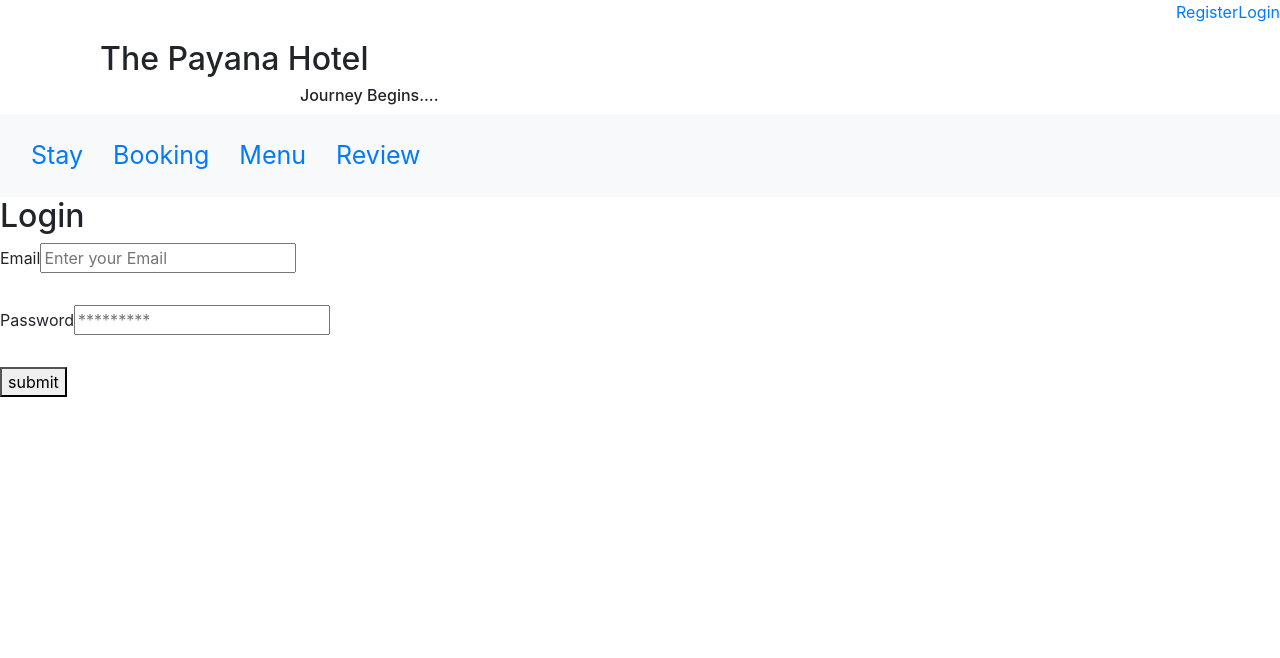
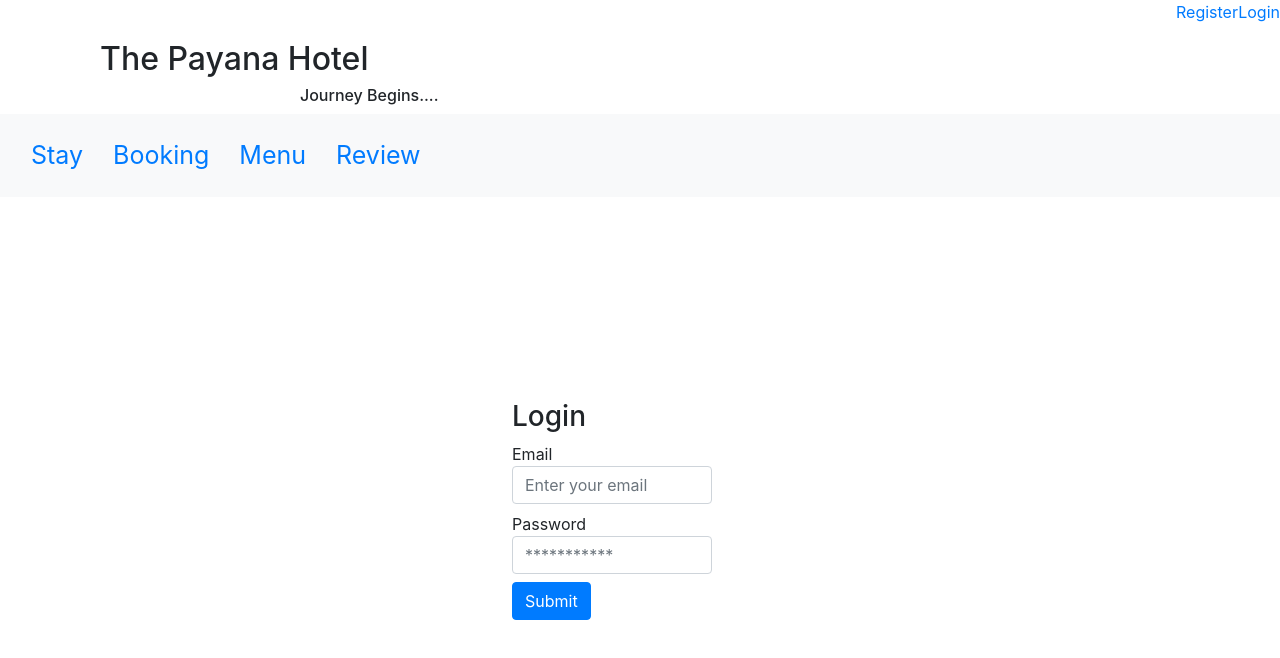
Before and after one commit to varshithag/hotel-booking-project, a React (Create React App) app in the folder client/: page /users/login in a window 1280 px wide. Shown: the top 658 px of the page. Built offline with nearby package versions, Linux system fonts and the light colour scheme.

Commit message:
changes made in login

```diff
--- a/client/src/App.js
+++ b/client/src/App.js
@@ -43,9 +43,9 @@ class App extends React.Component{
 
         <nav class="navbar navbar-expand-lg navbar-light bg-light">
             <Link className="nav-item navlink" to="/stay">Stay</Link>
-            <Link className="nav-item navlink">Booking</Link>
-            <Link className="nav-item navlink">Menu</Link>
-            <Link className="nav-item navlink">Review</Link>
+            <Link className="nav-item navlink" to="/">Booking</Link>
+            <Link className="nav-item navlink" to="/">Menu</Link>
+            <Link className="nav-item navlink" to="/">Review</Link>
         </nav>
 
         <Switch>
--- a/client/src/components/Authentication/Login.js
+++ b/client/src/components/Authentication/Login.js
@@ -1,21 +1,20 @@
 import React from 'react'
 import axios from 'axios'
 import { Formik, Form, Field } from 'formik';
-import * as Yup from 'yup'
+import * as Yup from 'yup';
 
-const LoginSchema = Yup.object().shape({
-    email: Yup.string()
-        .email('Invalid email')
-        .required('Field Required'),
-    password: Yup.string()
-        .min(6, 'Too short!')
-        .max(12, 'Too long!')
-        .required('Field Required'),
-
-});
-
-class Login extends React.Component {
+const LoginSchema=Yup.object().shape({
+    email:Yup.string()
+    .email('Invaild email..!!')
+    .required("email can't be blank"),
+    password:Yup.string()
+    .min(6, 'Too Short!')
+    .max(12, 'Too long..!')
+    .required('password required')
+})
+class Login extends React.Component{
     handleSubmit = (formData) => {
+        console.log('am in outside the handlesubmit')
         axios.post('http://localhost:3006/users/login', formData)
             .then(response => {
                 console.log(response.data)
@@ -23,146 +22,46 @@ class Login extends React.Component {
                     alert(response.data.errors)
                 } else {
                     const token = response.data.token
+                    console.log('am in handlesubmit')
                     localStorage.setItem('userAuthToken', token)
                     this.props.history.push('/users/account')
                 }
             })
     }
-    render() {
-        return (
-            <div>
-                <h2>Login</h2>
-                <Formik
+    render(){
+        return(
+               <div className="container login-box">
+                <div className="row">
+               <Formik
                     initialValues={{
-                        email: "",
-                        password: ""
+                        email: '',
+                        password:''
                     }}
                     validationSchema={LoginSchema}
                     onSubmit={this.handleSubmit}>
-                    {({ errors, touched }) => (
-                        <Form>
-                            <label>
-                                Email
-                            <Field type="text" placeholder="Enter your Email" name="email" />
-                                {errors.email && touched.email ? (<div>{errors.email}</div>) : null}
-                            </label><br /><br />
+                     {({ errors, touched })=>(
+                            <Form className="form-group">
 
-                            <label>
-                                Password
-                            <Field type="password" name="password" placeholder="*********" />
-                                {errors.password && touched.password ? (<div>{errors.password}</div>) : null}
-                            </label><br /><br />
-                            <button type="submit">submit</button>
-                        </Form>
-                    )}
-                </Formik>
+                        <h3>Login</h3>
+                <label> Email
+                    <Field type="text" name="email" className="form-control" placeholder="Enter your email"/>
+                    {errors.email && touched.email ? (
+                            <div>{errors.email}</div>
+                    ):null}
+                </label><br/>
+                <label> Password
+                    <Field type="password" name="password" className="form-control" placeholder="***********"/>
+                    {errors.password && touched.password ? (
+                            <div>{errors.password}</div>
+                         ):null}
+                </label><br/>
+                    <button type="submit" className="btn btn-primary">Submit</button>
+            </Form>
+            )}
+            </Formik>
+            </div>
             </div>
         )
     }
 }
-
 export default Login
-
-
-
-
-
-
-
-// import React from 'react'
-// import axios from 'axios'
-// import { Formik, Form, Field } from 'formik';
-// import * as Yup from 'yup';
-
-// const LoginSchema=Yup.object().shape({
-//     username:Yup.string()
-//     .min(5, 'Too Short!')
-//     .required("username can't be blank"),
-//     email:Yup.string()
-//     .email('Invaild email..!!')
-//     .required("email can't be blank"),
-//     password:Yup.string()
-//     .min(6, 'Too Short!')
-//     .max(12, 'Too long..!')
-//     .required('password required')
-// })
-// class Login extends React.Component{
-//     constructor(){
-//         super()
-//         this.state={
-//             email:"",
-//             password:""
-//         }
-//     }
-
-//     handleChange=(e)=>{
-//         e.persist()
-//         this.setState(()=>({
-//             [e.target.name]:e.target.value
-//         }))
-//     }
-//     handleSubmit=(e)=>{
-//         e.preventDefault()
-//         const formData={
-//             email:this.state.email,
-//             password:this.state.password
-//         }
-//         console.log(formData)
-//         axios.post(`http://localhost:3006/users/login`,formData)
-//         .then(response=>{
-//             console.log(response.data)
-//             if(response.data.errors){
-//                 alert(response.data.token)
-//             }else{
-//                 const token=response.data.token
-//                 console.log(token)
-//                 localStorage.setItem('userAuthToken',token)
-//                 this.props.history.push('/users/account')
-//             }
-//         })
-//     }
-//     render(){
-//         return(
-//             <fieldset >
-
-//                <div className="container login-box">
-//                 <div className="row">
-
-//                <Formik
-//                     initialValues={{
-//                         username: '',
-//                         email: '',
-//                         password:''
-//                     }}
-//                     validationSchema={LoginSchema}
-//                     onSubmit={this.handleSubmit}>
-//                      {({ errors, touched })=>(
-//                          <div className="form-group">
-//                     <form>
-//                         <h3>Login</h3>
-//                 <label> Email
-//                     <Field type="text" name="email" className="form-control" placeholder="Enter your email"/>
-//                     {errors.email && touched.email ? (
-//                             <div>{errors.email}</div>
-//                     ):null}
-//                 </label><br/>
-//                 <label> Password
-//                     <Field type="password" name="password" className="form-control" placeholder="Enter your password"/>
-//                     {errors.password && touched.password ? (
-//                             <div>{errors.password}</div>
-//                          ):null}
-//                 </label><br/>
-//                     <input type="submit" className="btn btn-primary" />
-
-//             </form>
-//             </div>)}
-
-//             </Formik>
-//                     </div>
-
-//                 </div>
-//          </fieldset>
-//         )
-//     }
-// }
-// export default Login
--- a/client/src/components/Authentication/Register.js
+++ b/client/src/components/Authentication/Register.js
@@ -33,8 +33,8 @@ class Register extends React.Component{
 
     render(){
         return(
-            <div>
-            <h1>Register Form</h1>
+            <div className="container login-box">
+                <h1>Register</h1>
                 <Formik
                     initialValues={{
                         username: '',
@@ -44,27 +44,28 @@ class Register extends React.Component{
                     validationSchema={RegisterSchema}
                     onSubmit={this.handleSubmit}>
                      {({ errors, touched })=>(
-                         <Form>
-                        <label>
+                            <Form className="form-group">
+                        <label> Username:
                             <Field type="text" placeholder="Username.."
-                                name="username" />
+                                        name="username" className="form-control"/>
                                 {errors.username && touched.username ? (
                                     <div>{errors.username}</div>
                                 ):null}
-                        </label> <br /><br />
-                        <label>
-                            <Field type="email" placeholder="abc...@gmail.com" name="email" />
+                        </label> <br />
+                        <label>Email:
+                                    <Field type="email" className="form-control" placeholder="abc...@gmail.com" name="email" />
                             {errors.email && touched.email ? (<div>{errors.email}</div>):null}
-                        </label> <br /><br />
-                        <label>
-                            <Field type="password" placeholder="password" name="password" />
+                        </label> <br />
+                        <label>Password:
+                            <Field type="password" placeholder="***********" name="password" />
                             {errors.password && touched.password ? (<div>{errors.password}</div>):null}
-                        </label><br /><br />
-                        <button type="submit">Submit</button>
+                        </label><br />
+                                <button type="submit" className="btn btn-primary">Submit</button>
                     </Form>
                 )}
                </Formik >
             </div>
+
         )
     }
 }
--- a/client/src/home.css
+++ b/client/src/home.css
@@ -53,6 +53,6 @@
    .login-box{
       width: 200px;
       position: absolute;
-      top:40%;
-      left:50%;
+      top:50%;
+      left:40%;
   }
```
